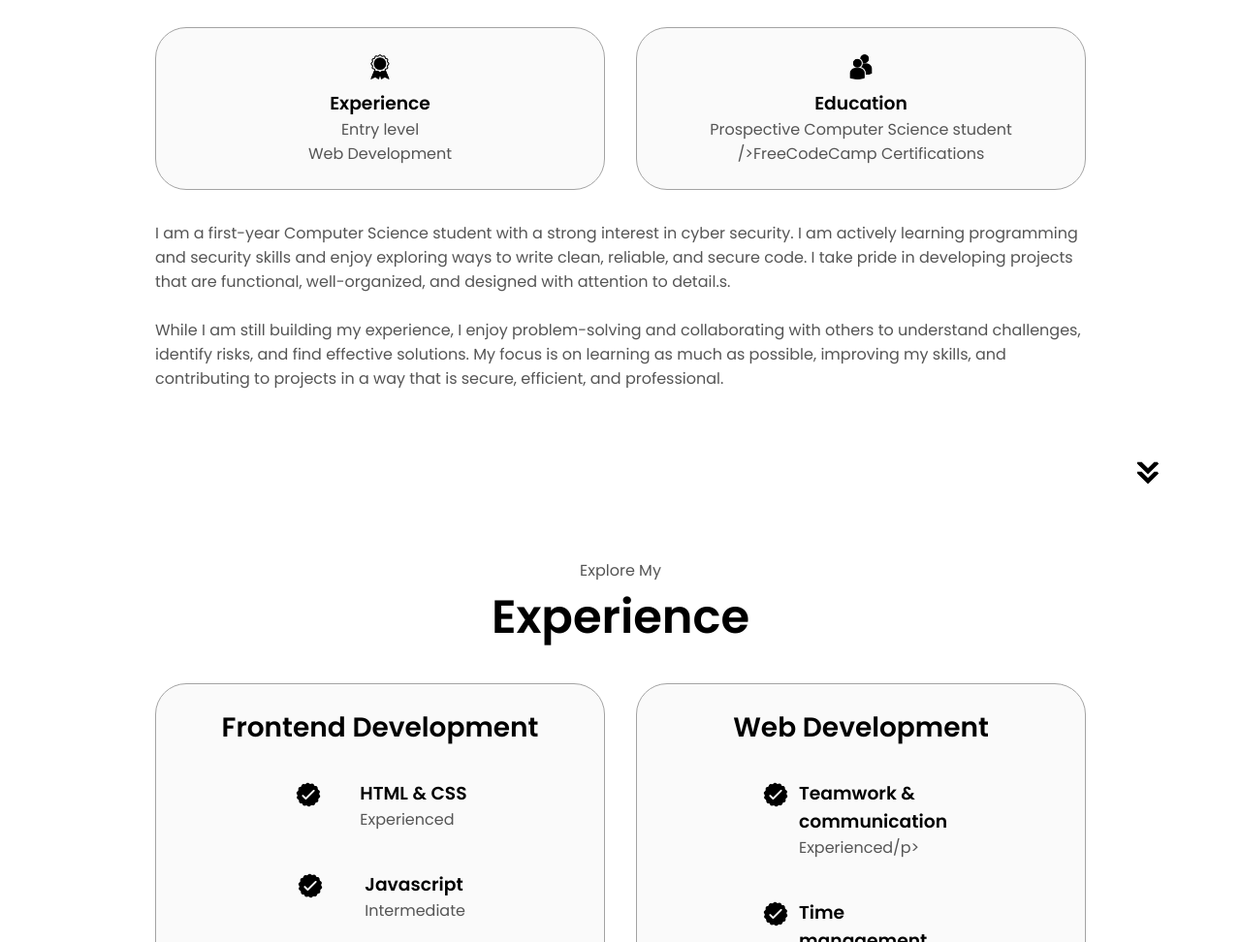
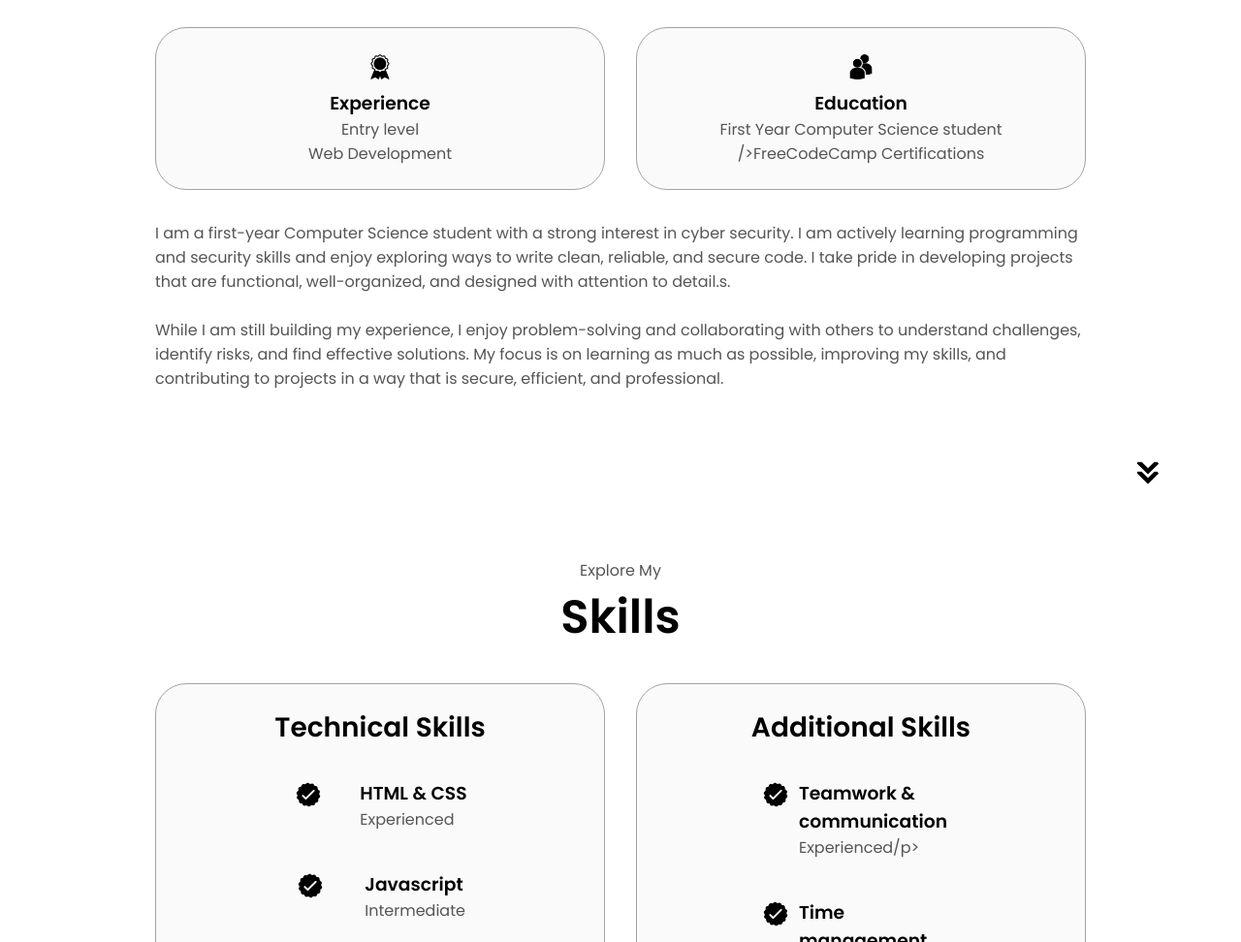
Before and after one commit to PinkyMakhanya/Portfolio-Makhanya-Pinky, a plain HTML site: page index.html in a window 1280 px wide. Shown: the part 1120-2092 px from the top of the page at 97% size. Drawn offline with Linux system fonts and the light colour scheme.

Commit message:
Minor formatting adjustments applied

```diff
--- a/index.html
+++ b/index.html
@@ -122,7 +122,7 @@
                 class="icon"
               />
               <h3>Education</h3>
-              <p>Prospective Computer Science student />FreeCodeCamp Certifications</p>
+              <p>First Year Computer Science student />FreeCodeCamp Certifications</p>
             </div>
           </div>
           <div class="text-container">
@@ -149,11 +149,11 @@
     </section>
     <section id="experience">
       <p class="section__text__p1">Explore My</p>
-      <h1 class="title">Experience</h1>
+      <h1 class="title">Skills</h1>
       <div class="experience-details-container">
         <div class="about-containers">
           <div class="details-container">
-            <h2 class="experience-sub-title">Frontend Development</h2>
+            <h2 class="experience-sub-title">Technical Skills</h2>
             <div class="article-container">
               <article>
                 <img
@@ -218,7 +218,7 @@
             </div>
           </div>
           <div class="details-container">
-            <h2 class="experience-sub-title">Web Development</h2>
+            <h2 class="experience-sub-title">Additional Skills</h2>
             <div class="article-container">
               <article>
                 <img
```
